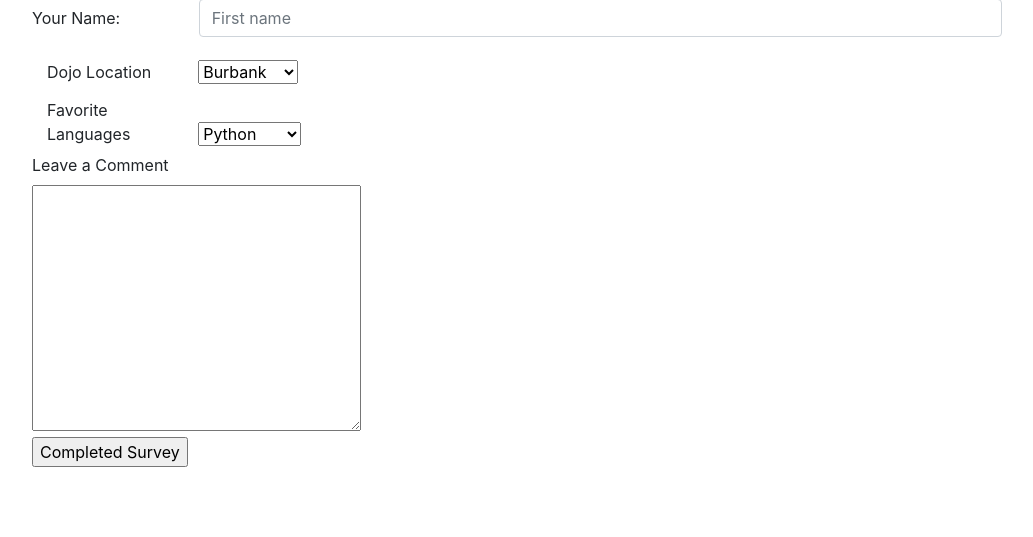
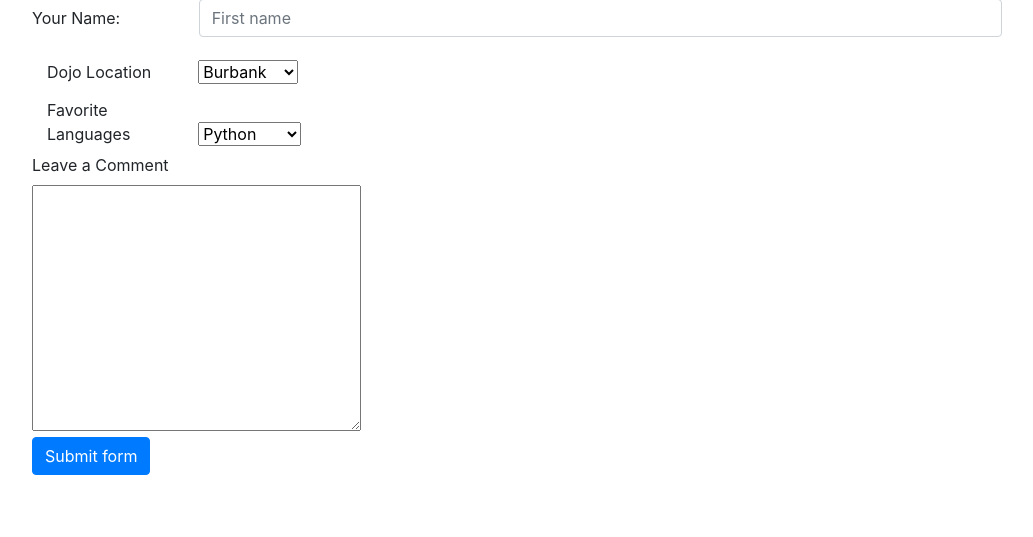
Before and after one commit to 1digitalnomad/Dojo_Survey, a Flask app: page / in a window 1280 px wide. Shown: the part 57-594 px from the top of the page, without its empty margins (123-1156 px from the left). Run offline with Flask 2, Linux system fonts and the light colour scheme; some libraries are stand-ins or nearby versions.

Commit message:
added new bootstrap button.

```diff
--- a/templates/index.html
+++ b/templates/index.html
@@ -63,7 +63,7 @@
 
                 </div>
 
-                <input type="submit" value="Completed Survey">
+                <button class="btn btn-primary" type="submit">Submit form</button>
 
         </form>
 
```
